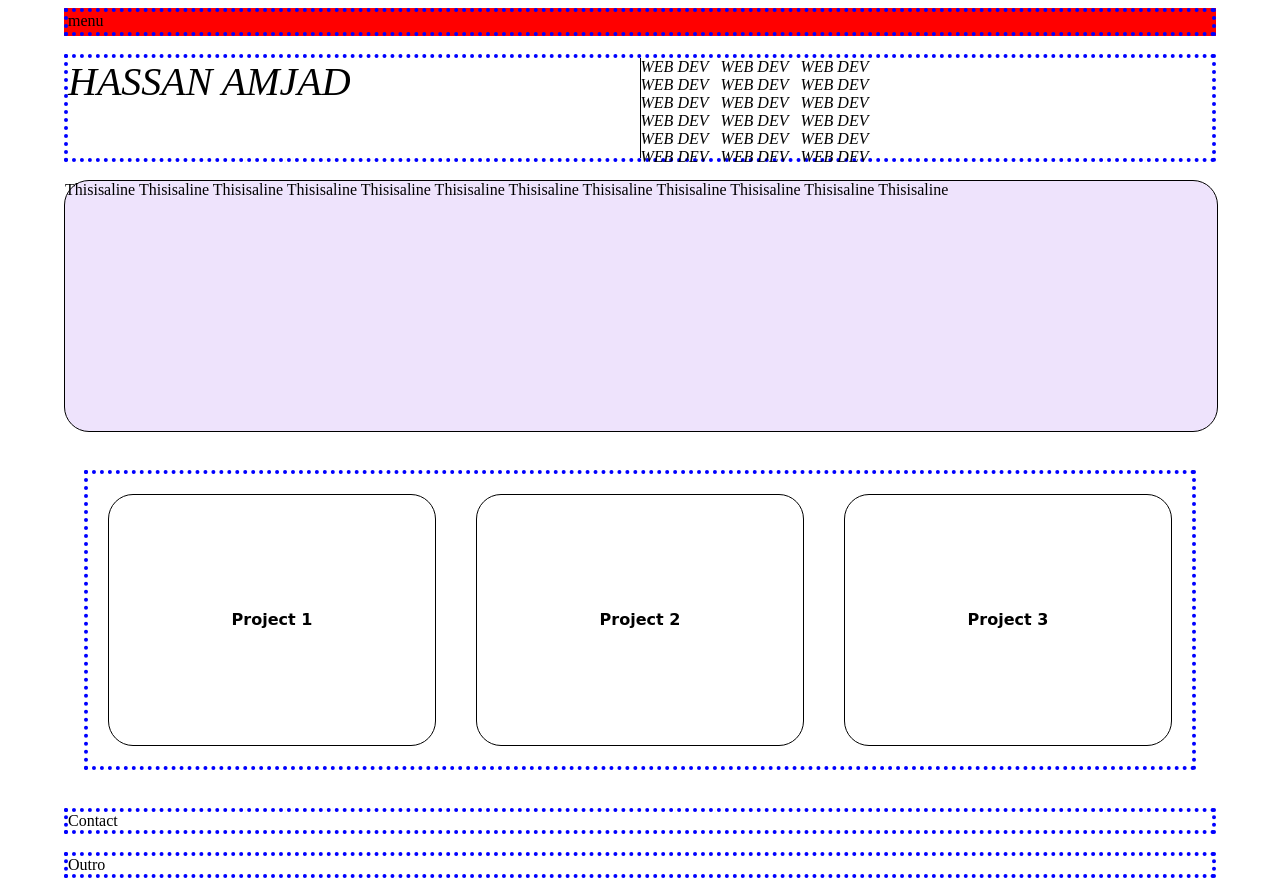
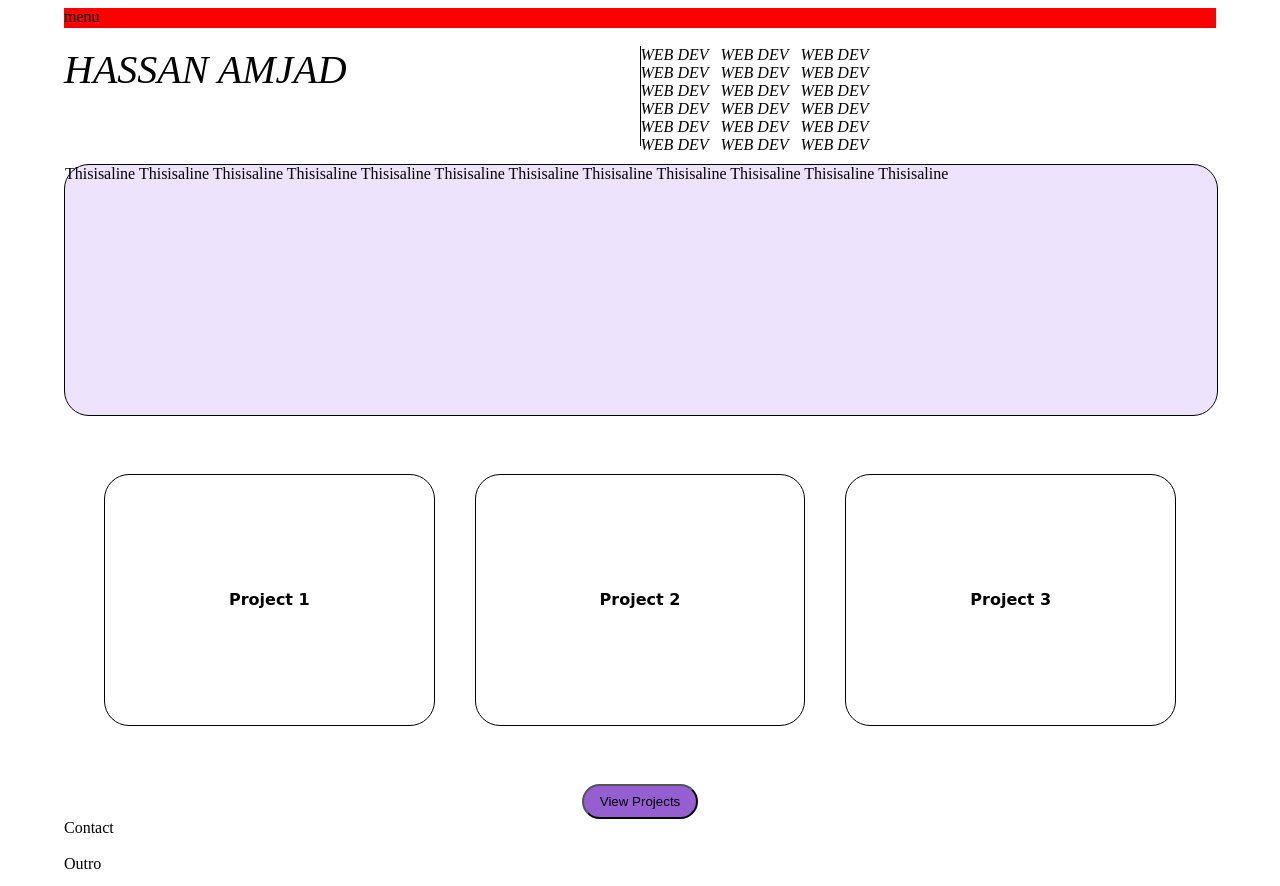
Before and after one commit to hassanamjad1/hassanamjad.github.io, a PHP site: page /home.html in a window 1280 px wide. Run offline with PHP 8.4, Linux system fonts and the light colour scheme.

Commit message:
Updating home page

```diff
--- a/home.css
+++ b/home.css
@@ -3,10 +3,15 @@
   margin-right:5%;
   margin-left:5%;
 }
-
+button {
+  width : 100%;
+  height : 100%;
+  background-color: #955ed1;
+  border-radius: 25px;
+}
 .portion{
   /* width : 100%; */
-  border: 4px dotted blue;
+  /* border: 4px dotted blue; */
 }
 .menu{
   background-color: red;
--- a/home.html
+++ b/home.html
@@ -30,6 +30,8 @@
     <div class="project">Project 2</div>
     <div class="project">Project 3</div>
   </div><br>
+  <div class="portion" style = "width : 10%; height : 35px; margin: 0 auto;"><button class="button project-btn">View Projects</button></div>
+
   <div class="portion contact">Contact</div><br>
   <div class="portion outro">Outro</div>
 </body>
--- a/style.css
+++ b/style.css
@@ -16,6 +16,11 @@
     width: 960px;
     height: 400px;
     margin: 0 auto;
+}
+button {
+  width : 20px;
+  height : 10px;
+  background-color: green;
 }
 
 .text-copy {
```
Also changed, not shown: 1 other file.
